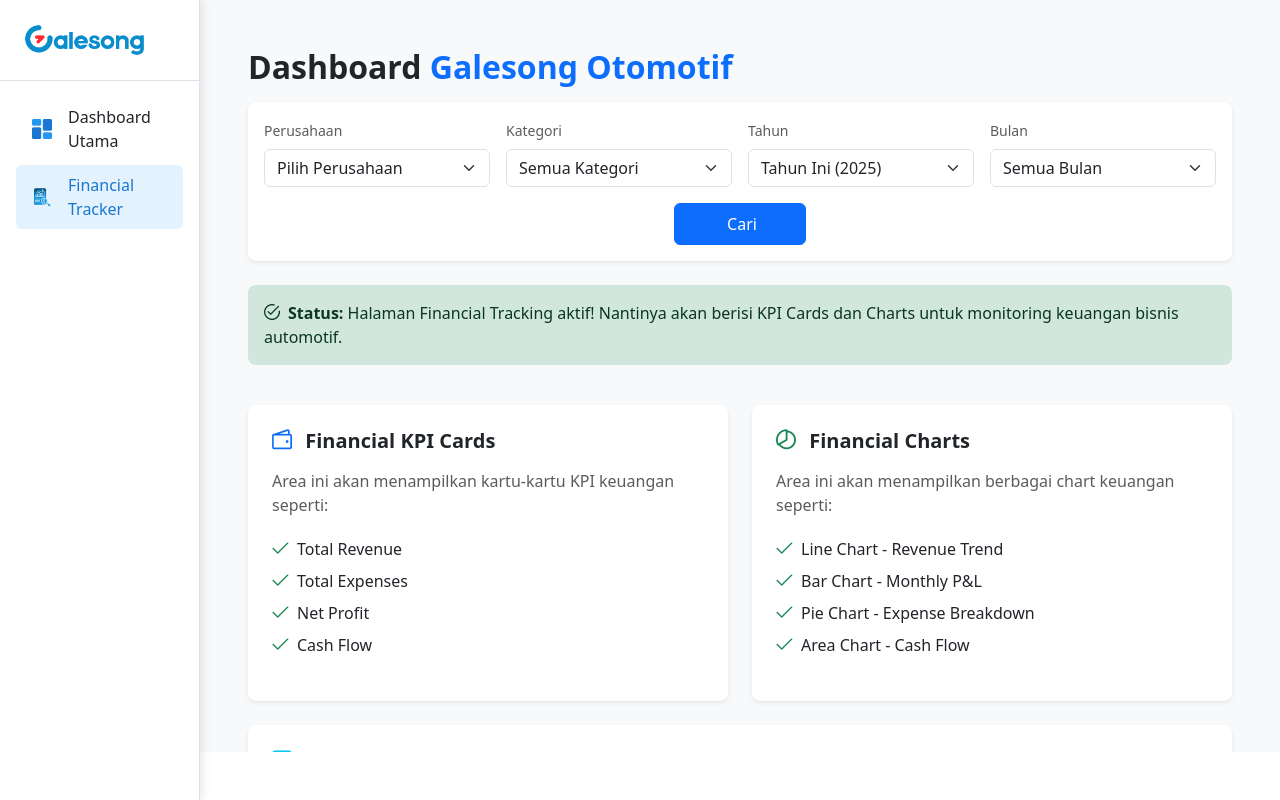
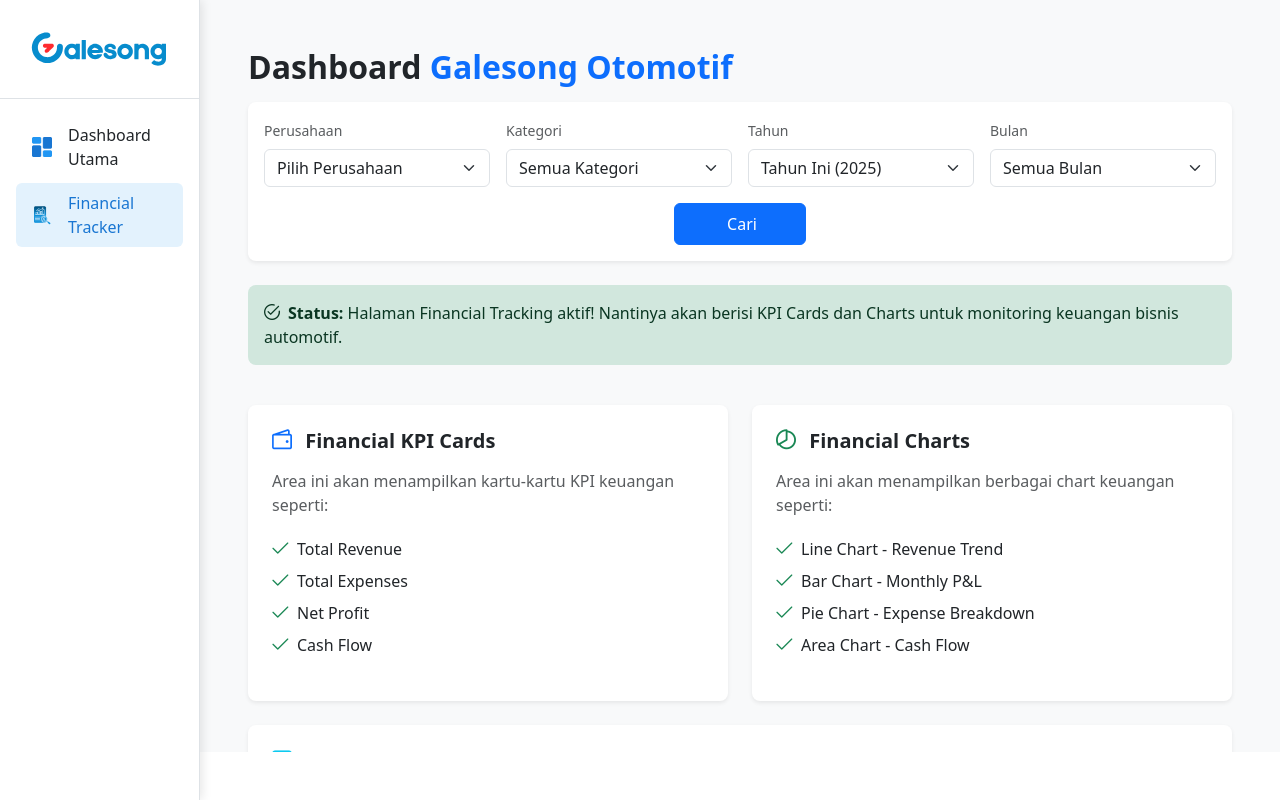
Before and after one commit to putrataufik/galesong-automotif-dashboard, an Angular app: page /financial-tracking in a window 1280 px wide. Built offline with nearby package versions, Linux system fonts and the light colour scheme.

Commit message:
ubah logo

```diff
--- a/src/app/shared/components/sidebar/sidebar.component.html
+++ b/src/app/shared/components/sidebar/sidebar.component.html
@@ -13,7 +13,7 @@
     <!-- Logo -->
     <div class="flex align-items-center">
       <div class="">
-        <img src="logo/galesong.webp" alt="Galesong" width="80%" height="80%" >
+        <img src="logo/logo-galesong-2025.svg" alt="Galesong" width="150" height="50" >
       </div>
     </div>
   </div>
```
Also changed, not shown: public/logo/galesong.webp (deleted), public/logo/logo-galesong-2025.svg (added).
